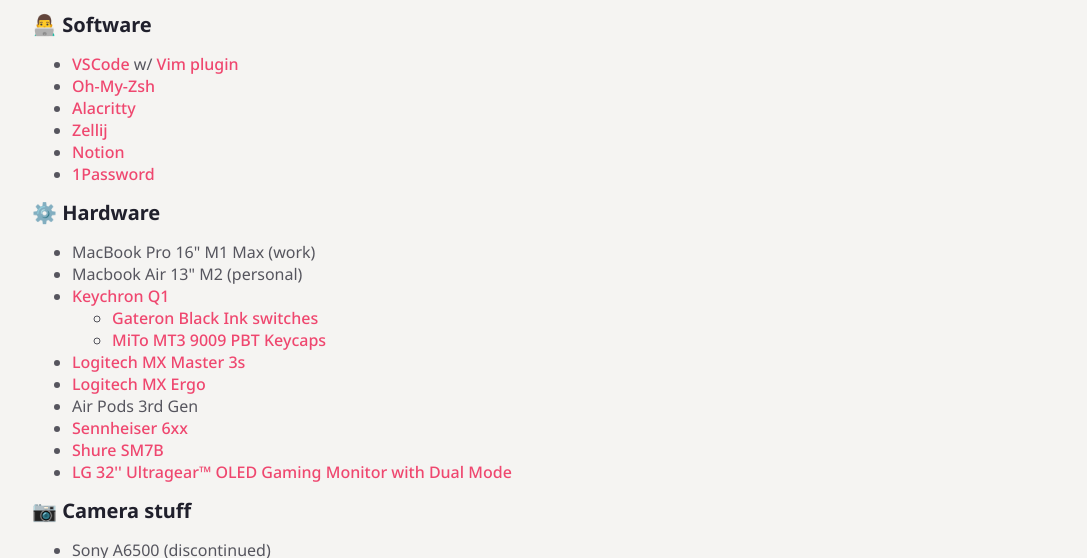
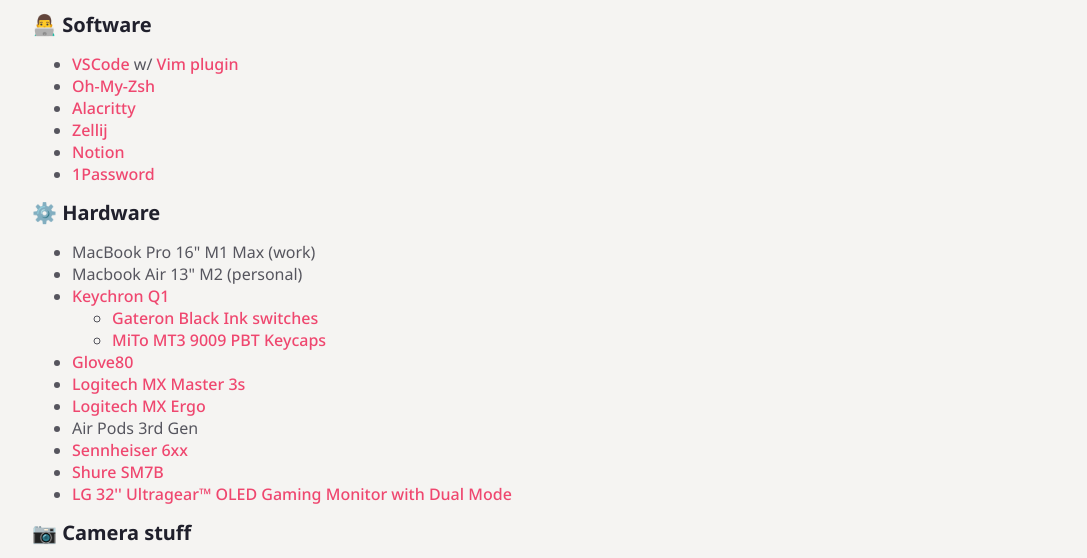
Before and after one commit to btav/btav.dev, an Astro site: page /uses in a window 1280 px wide. Shown: the part 198-756 px from the top of the page, without its empty margins (96-1183 px from the left). Built offline with nearby package versions, Linux system fonts and the light colour scheme; Astro itself is replaced by a stand-in of ours.

Commit message:
added glove80 to uses

```diff
--- a/src/pages/uses.astro
+++ b/src/pages/uses.astro
@@ -44,6 +44,11 @@
           >
         </li>
       </ul>
+      <li>
+        <a href="https://www.moergo.com/collections/glove80-keyboards"
+          >Glove80</a
+        >
+      </li>
       <li>
         <a
           href="https://www.logitech.com/en-ca/products/mice/mx-master-3s.910-006558.html"
```
